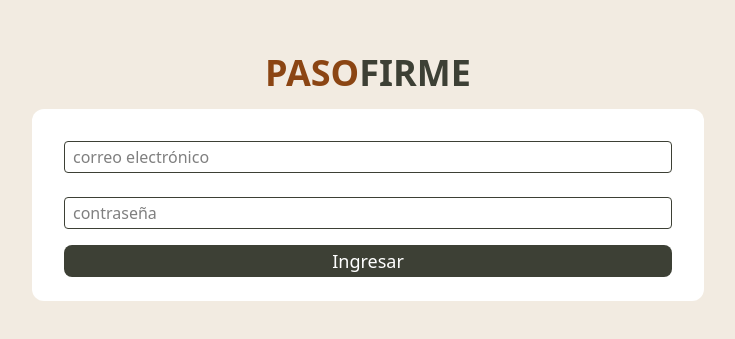
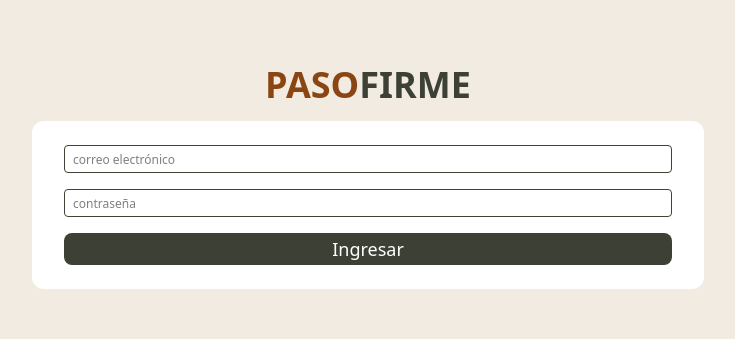
Before and after one commit to DPachinik/PasoFirme, a React (Vite) app: page /login in a window 1280 px wide. Shown: the part 223-562 px from the top of the page, without its empty margins (272-1007 px from the left). Built offline with nearby package versions, Linux system fonts and the light colour scheme.

Commit message:
feat: mejorar el componente de entrada con tipos más estrictos y estilos condicionales

```diff
--- a/src/components/input/index.tsx
+++ b/src/components/input/index.tsx
@@ -1,9 +1,9 @@
  import type {RegisterOptions, UseFormRegister} from 'react-hook-form'
 
 interface InputProps{
-    type:string;
+    type: 'text' | 'number' | 'email' | 'password' | 'color'
     name:string;
-    placeholder:string;
+    placeholder?:string;
     register:UseFormRegister<any>;
     error?:string;
     rules?:RegisterOptions;
@@ -11,14 +11,18 @@ interface InputProps{
 
 
 export function Input({type, name, placeholder, register,rules, error}:InputProps){
+
+    const baseStyles = 'w-full max-w-3xl text-xs  rounded-sm outline-none border border-[#3F4336]  h-7 pl-2 '
+
+    const typeStyles = 'h-6 w-10  rounded-full cursor-pointer border-none'
     return(
-        <div className='w-full mt-2'>
+        <div className='w-full'>
             <input
-                className={`w-full max-w-2xl pl-2 rounded-sm h-8 border ${error? 'border-red-500':'border-[#3D4035]'} outline-none`}
+                className={` ${type === 'color'? typeStyles : baseStyles} ${error? 'border-red-500':'border-[#3D4035]'} `}
                 type={type}
-                placeholder={placeholder}
+                placeholder={ type !== 'color'? placeholder: undefined}
                 {...register(name,rules)}
-                id='name'
+                id={name}
             />
             {error && <p className='text-red-600  text-sm  mt-1 pl-2'>{error}</p>}
         </div>
```
